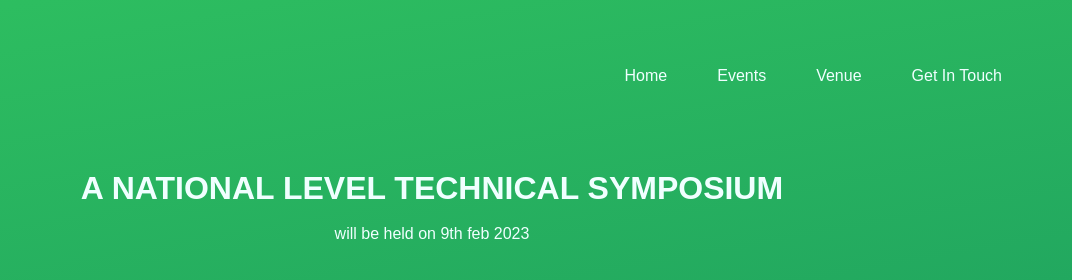
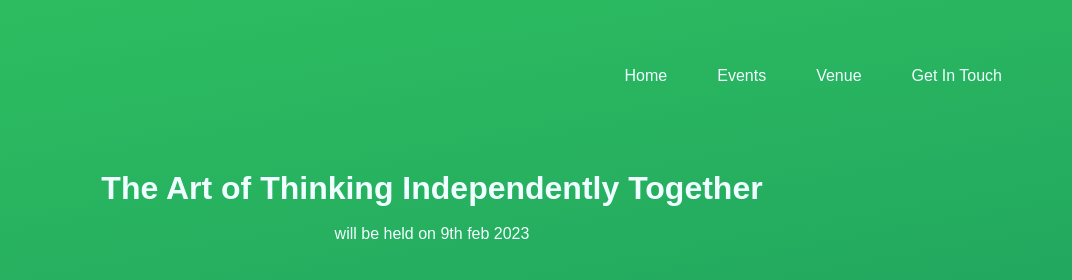
Before and after one commit to yogeshwaran28/Cynosure, a plain HTML site: page index.html in a window 1280 px wide. Shown: the top 280 px of the page, 208-1280 px from the left. Drawn offline with Linux system fonts and the light colour scheme.

Commit message:
Quotes added

```diff
--- a/index.html
+++ b/index.html
@@ -27,7 +27,7 @@
          <!--navbar code-->
 
        <div class="head-text">
-            <h1>A NATIONAL LEVEL TECHNICAL SYMPOSIUM</h1>
+            <h1>The Art of Thinking Independently Together</h1>
             <br>
             <p>will be held on 9th feb 2023</p>
         </div>
```
